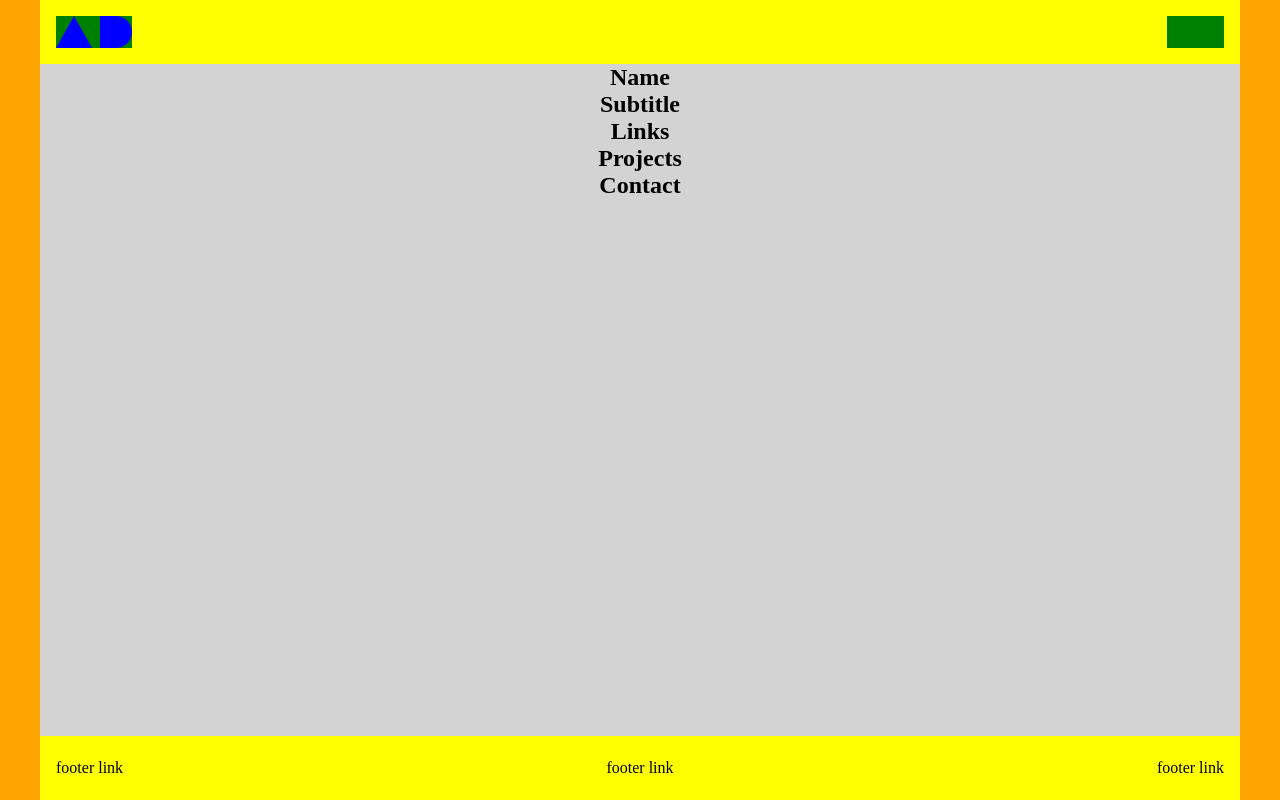
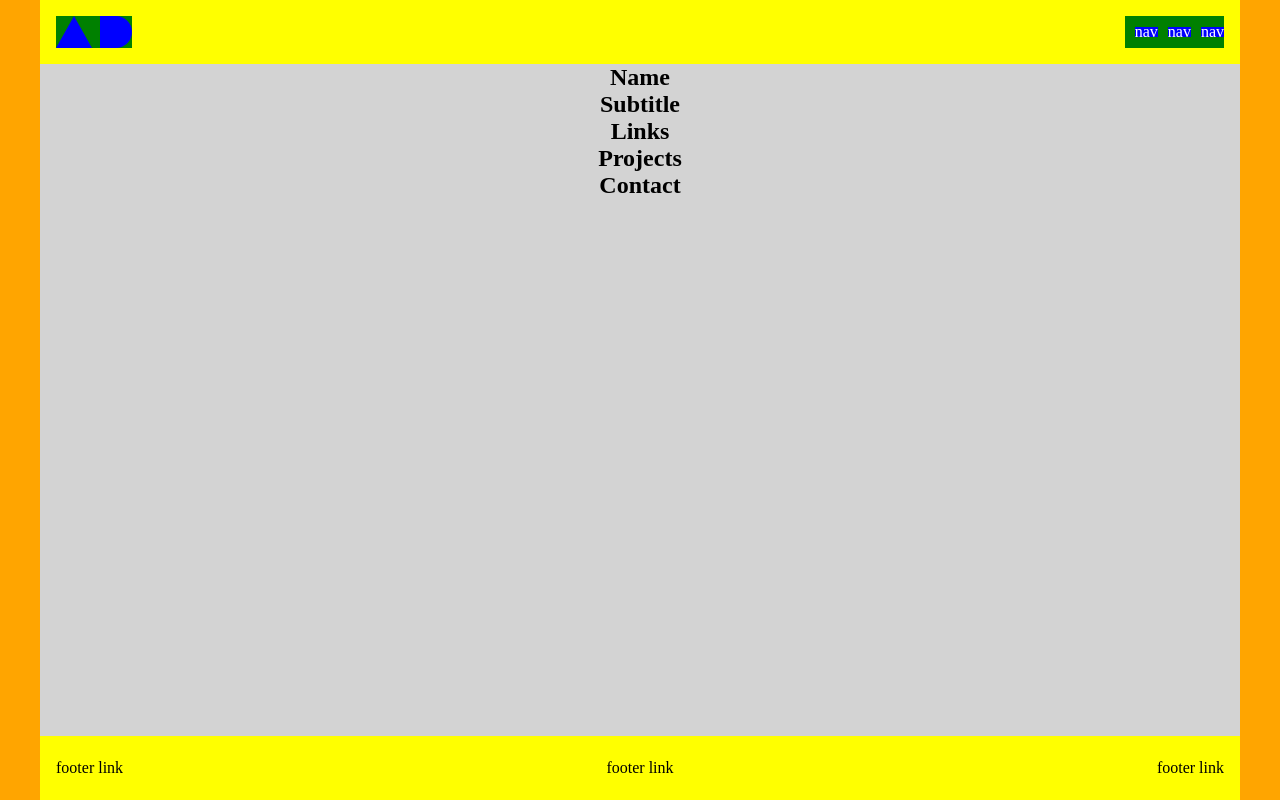
Before and after one commit to andentx/front-end-portfolio, a Gatsby site: page / in a window 1280 px wide. Built offline with nearby package versions, Linux system fonts and the light colour scheme; Gatsby itself is replaced by a stand-in of ours.

Commit message:
Add placeholder nav links

```diff
--- a/src/components/PageNavigation.js
+++ b/src/components/PageNavigation.js
@@ -6,13 +6,38 @@ const NavigationContainer = styled.div`
   background-color: green;
 
   height: 100%;
-  aspect-ratio: 16/9;
+
+  display: flex;
+  align-items: center;
+`;
+
+const NavItem = styled.div`
+  background-color: blue;
+  color: white;
+
+  margin-left: 10px;
+
+  display: flex;
+  align-items: center;
+  justify-content: center;
+
+  line-height: 0.6;
 `;
 
 const PageNavigation = () => {
   return (
     <>
-      <NavigationContainer></NavigationContainer>
+      <NavigationContainer>
+        <NavItem>
+          <p>nav</p>
+        </NavItem>
+        <NavItem>
+          <p>nav</p>
+        </NavItem>
+        <NavItem>
+          <p>nav</p>
+        </NavItem>
+      </NavigationContainer>
     </>
   );
 };
```
